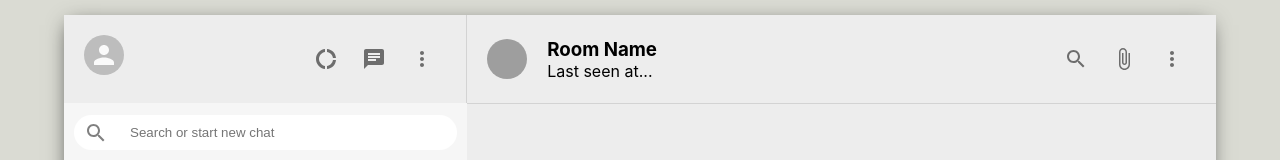
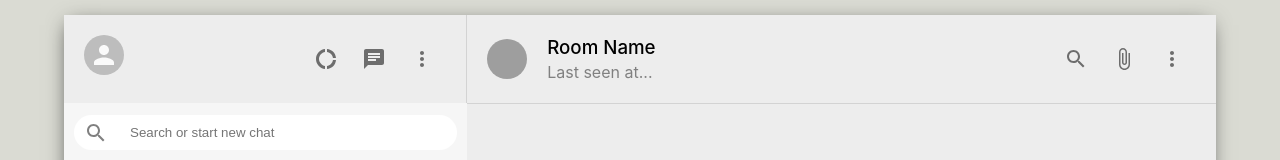
Before and after one commit to MunibaWq/whatsapp-clone, a React (Create React App) app: page / in a window 1280 px wide. Shown: the top 160 px of the page. Built offline with nearby package versions, Linux system fonts and the light colour scheme; grey boxes are pictures that could not be loaded.

Commit message:
finish styling right chat header

```diff
--- a/src/Chat.css
+++ b/src/Chat.css
@@ -13,3 +13,18 @@
   flex: 1;
   padding-left: 20px;
 }
+
+.chat__headerInfo > h3 {
+  margin-bottom: 3px;
+  font-weight: 500;
+}
+
+.chat__headerInfo > p {
+  color: gray;
+}
+
+.chat__headerRight {
+  display: flex;
+  justify-content: space-between;
+  min-width: 100px;
+}
```
